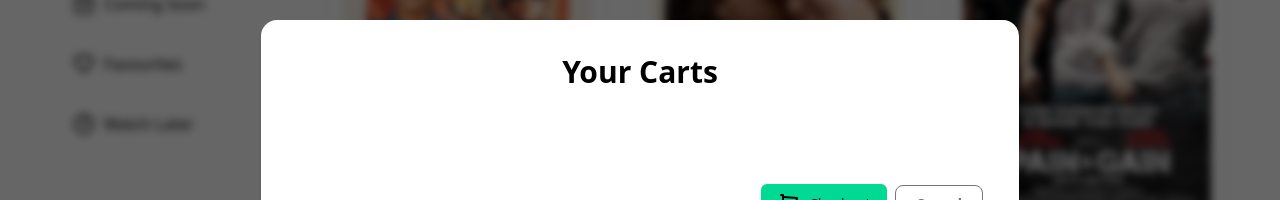
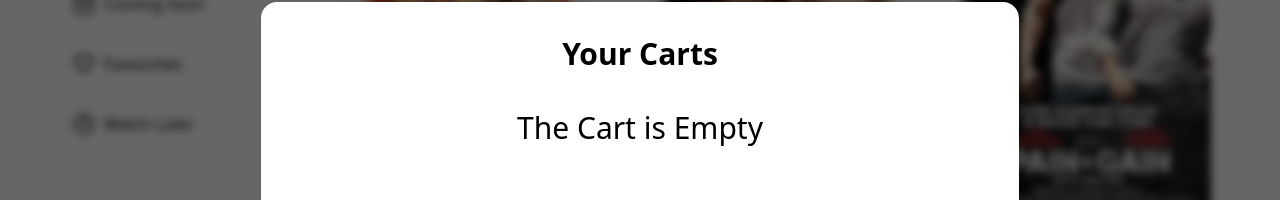
Before and after one commit to md-sazzadul/cinerental, a React (Vite) app: page / in a window 1280 px wide. Both pictures are taken after a click on the link 1212 px from the left and 72 px from the top of the page. Shown: the part 260-460 px from the top of the page. Built offline with nearby package versions, Linux system fonts and the light colour scheme.

Commit message:
added remove functionality

```diff
--- a/src/components/Cine/CartDetails.jsx
+++ b/src/components/Cine/CartDetails.jsx
@@ -25,7 +25,10 @@ const CartDetails = ({ onClose }) => {
             Your Carts
           </h2>
           <div className="space-y-8 lg:space-y-12 max-h-[450px] overflow-auto mb-10 lg:mb-14">
-            {cartData.map((item) => (
+            {cartData.length === 0 ? (
+              <p className="text-3xl">The Cart is Empty</p>
+            ) : (
+              cartData.map((item) => (
                 <div key={item.id} className="grid grid-cols-[1fr_auto] gap-4">
                   <div className="flex items-center gap-4">
                     <img
@@ -55,7 +58,8 @@ const CartDetails = ({ onClose }) => {
                     </button>
                   </div>
                 </div>
-            ))}
+              ))
+            )}
           </div>
           <div className="flex items-center justify-end gap-2">
             <a
```
Lines whose indentation alone changed are shown as unchanged.
